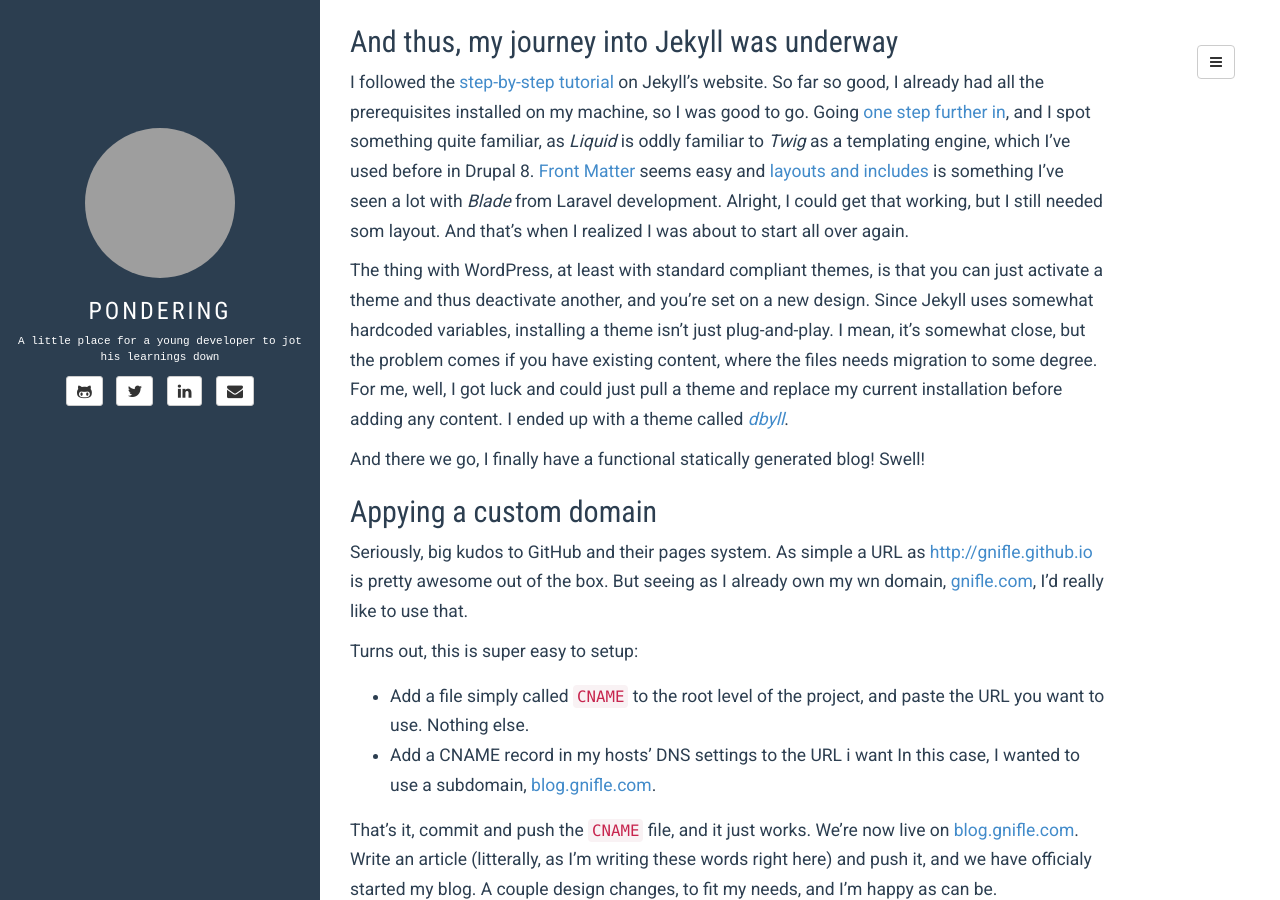
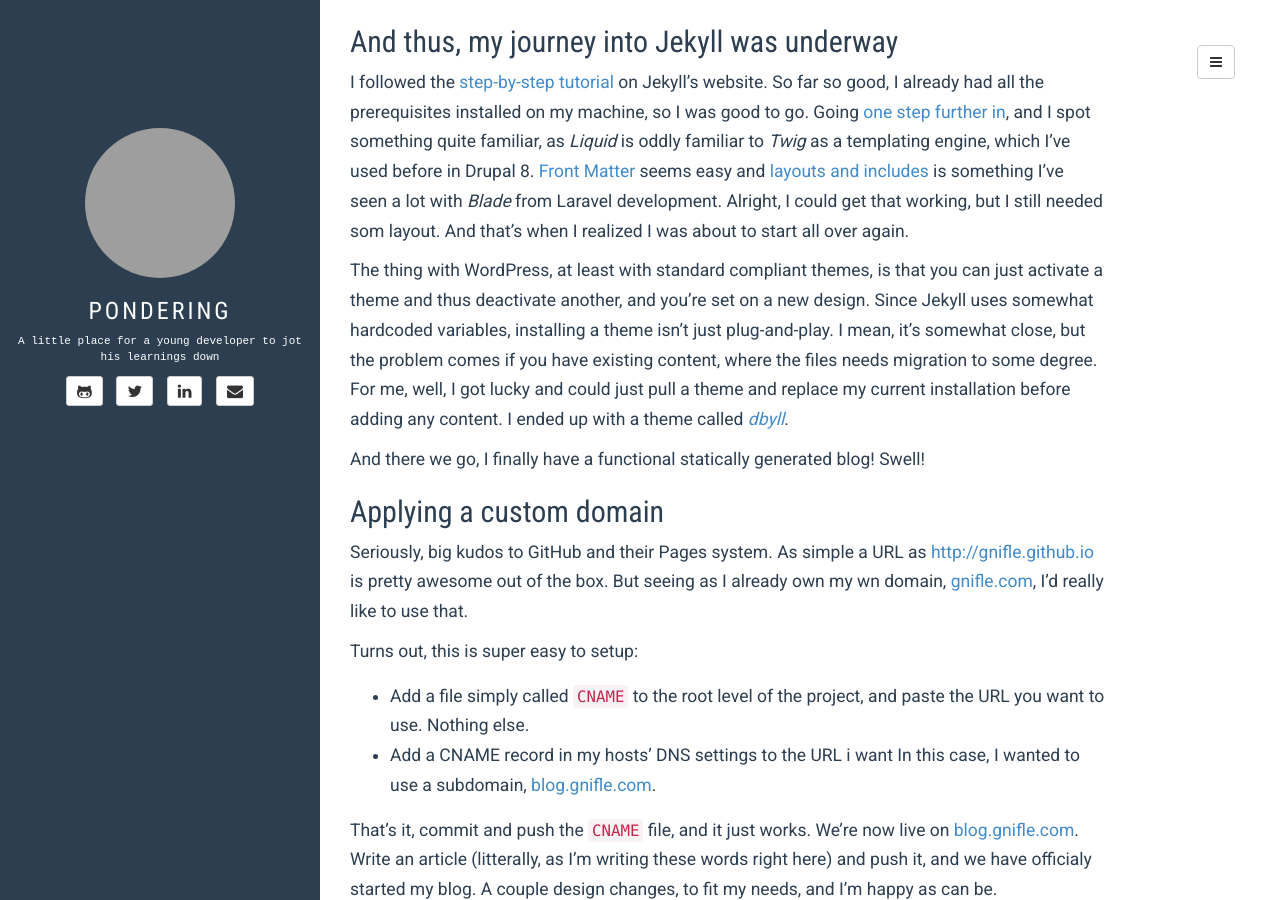
Before and after one commit to Gnifle/gnifle.github.com, a Jekyll site: the page built from _posts/2018-11-25-making-a-place-to-jot-things-down.md, in a window 1280 px wide and 900 px high, scrolled down 1680 px. Built offline with Jekyll 4.4.1, drawn with Linux system fonts in a browser that asks for light colours; comment, search, counter and statistics services are not loaded; some of the changed text lies outside the part shown; grey boxes are pictures that could not be loaded.

Commit message:
Fix typos in post

```diff
--- a/_posts/2018-11-25-making-a-place-to-jot-things-down.md
+++ b/_posts/2018-11-25-making-a-place-to-jot-things-down.md
@@ -98,15 +98,15 @@ can just activate a theme and thus deactivate another, and you're set on a new
 design. Since Jekyll uses somewhat hardcoded variables, installing a theme isn't
 just plug-and-play. I mean, it's somewhat close, but the problem comes if you
 have existing content, where the files needs migration to some degree. For me,
-well, I got luck and could just pull a theme and replace my current installation
-before adding any content. I ended up with a theme called
+well, I got lucky and could just pull a theme and replace my current
+installation before adding any content. I ended up with a theme called
 [*dbyll*](https://github.com/dbtek/dbyll).
 
 And there we go, I finally have a functional statically generated blog! Swell!
 
-## Appying a custom domain
+## Applying a custom domain
 
-Seriously, big kudos to GitHub and their pages system. As simple a URL as
+Seriously, big kudos to GitHub and their Pages system. As simple a URL as
 [http://gnifle.github.io](http://gnifle.github.io) is pretty awesome out of the
 box. But seeing as I already own my wn domain, [gnifle.com](http://gnifle.com),
 I'd really like to use that.
```
Also changed, not shown: other parts of _posts/2018-11-25-making-a-place-to-jot-things-down.md (+3 -3 lines).
